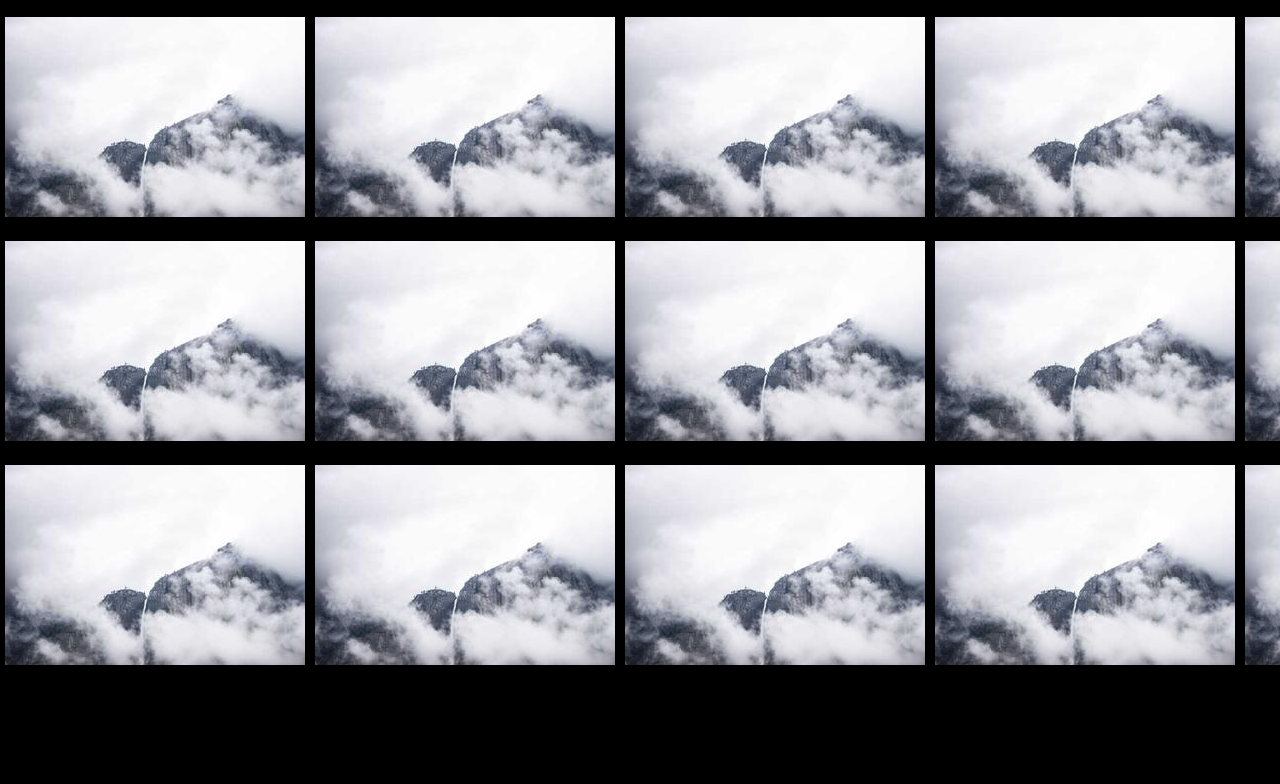
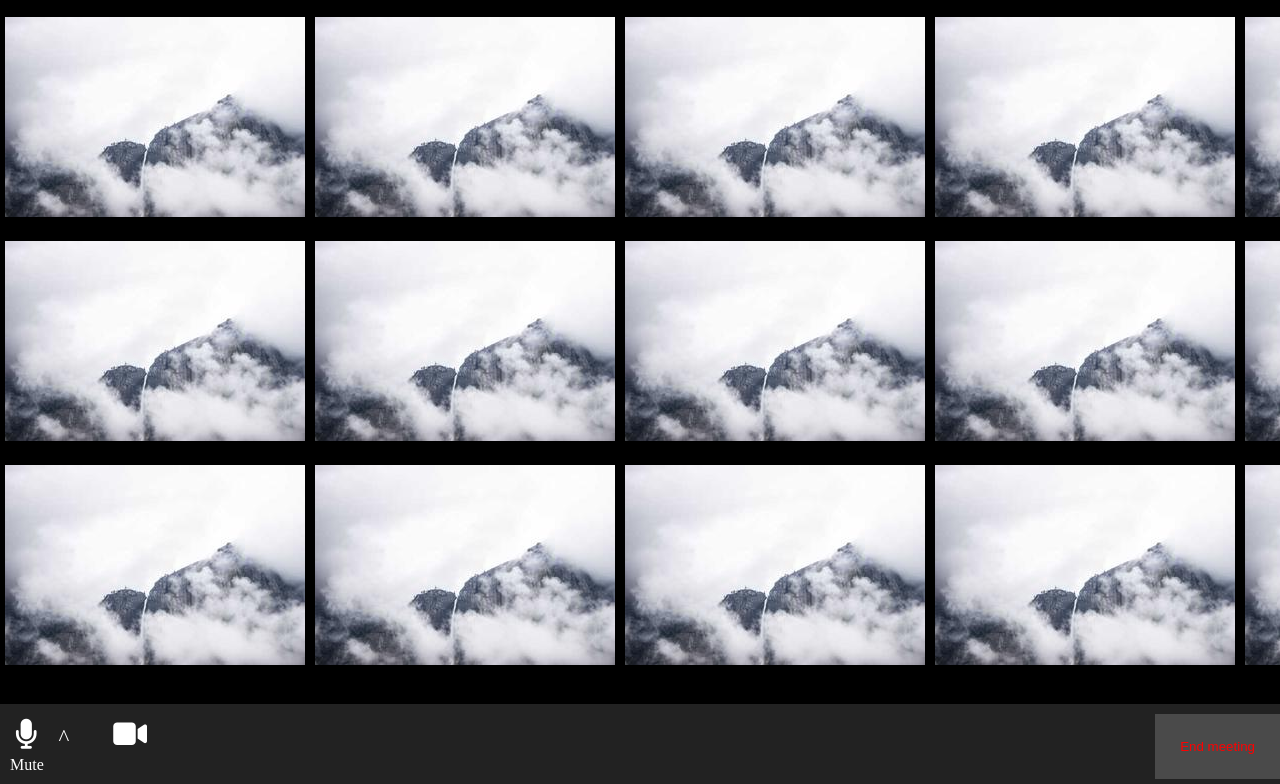
Before and after one commit to AlessioConsolo/html-css-zoom, a plain HTML site: page index.html in a window 1280 px wide. Shown: the part 521-1305 px from the top of the page. Before the commit the page ends 1200 px from the top, so only its background shows below. Drawn offline with Linux system fonts and the light colour scheme.

Commit message:
[UPD] Added footer and 2 icons

```diff
--- a/css/style.css
+++ b/css/style.css
@@ -13,6 +13,10 @@ body {
 .container {
   width: 2170px;
   margin: 0 auto;
+}
+
+main {
+  /* height: calc(100vh - 50px); */
 }
 
 .main-row {
@@ -40,3 +44,58 @@ body {
 }
 
 /* FOOTER */
+
+.footer-container {
+  display: flex;
+}
+
+.footer-row {
+  display: flex;
+  flex-wrap: wrap;
+  background-color: rgba(34, 34, 34, 255);
+  min-height: 50px;
+  margin-top: 25px;
+  align-items: center;
+  justify-content: space-between;
+  width: 100%;
+  padding-left: 10px;
+  padding-top: 10px;
+  padding-bottom: 5px;
+}
+
+.footer-col .content {
+  color: white;
+}
+
+.footer-col .content i {
+  font-size: 30px;
+}
+
+.mg-r35 {
+  margin-right: 35px;
+}
+
+.mg-l35 {
+  margin-left: 35px;
+}
+
+.mg-l5 {
+  margin-left: 5px;
+}
+
+.footer-b {
+  color: red;
+  background-color: rgba(74, 74, 74, 255);
+  padding: 25px;
+  border: none;
+}
+
+p {
+  padding-top: 5px;
+}
+
+.icon {
+  margin-left: 17px;
+  font-size: 23px;
+  display: inline-block;
+}
--- a/index.html
+++ b/index.html
@@ -212,16 +212,25 @@
     </main>
     <!-- FOOTER -->
     <footer>
-      <div class="container">
+      <div class="footer-container">
         <div class="footer-row">
           <div class="footer-col">
-            <div class="content"></div>
+            <div class="content">
+              <i class="fa-solid fa-microphone mg-l5"></i>
+              <span class="icon mg-r35">&#94;</span>
+              <i class="fa-solid fa-video mg-r35 mg-l5"></i>
+              <p>Mute</p>
+            </div>
           </div>
           <div class="footer-col">
             <div class="content"></div>
           </div>
           <div class="footer-col">
-            <div class="content"></div>
+            <div class="content">
+              <div class="sm-container">
+                <button class="footer-b">End meeting</button>
+              </div>
+            </div>
           </div>
         </div>
       </div>
```
